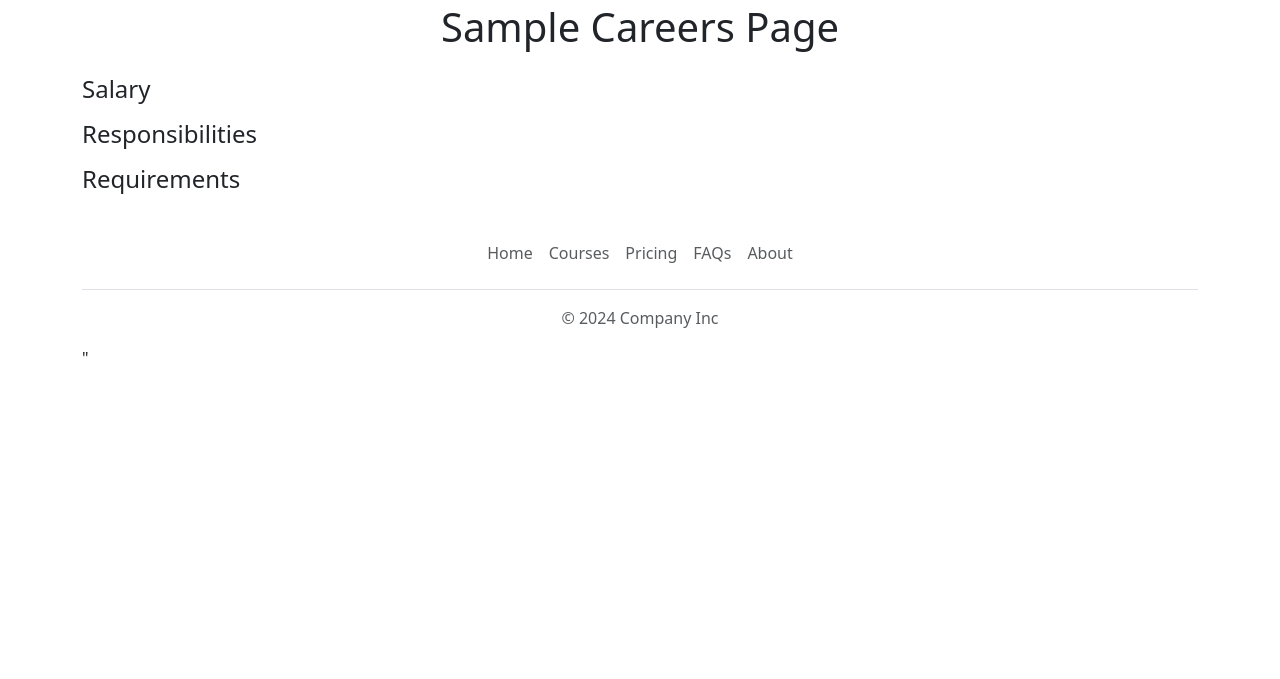
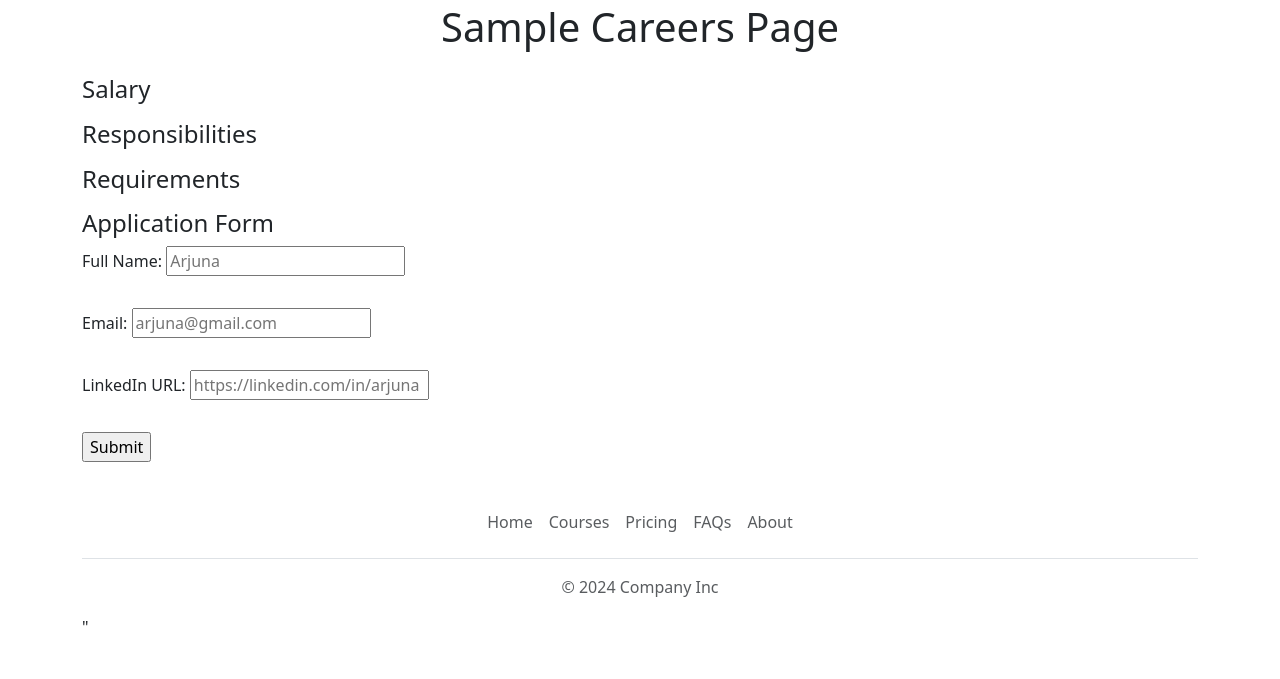
Before and after one commit to Tagore-7/web-application-using-python, a Flask app: template templates/jobpage.html in a window 1280 px wide. Shown: the part 383-1062 px from the top of the page. Before the commit the page ends 740 px from the top, so only its background shows below. Run offline with Flask 3, Linux system fonts and the light colour scheme; the template is opened without the code that fills it, so the values that code supplies are empty.

Commit message:
HTML Form creation for Applications

```diff
--- a/app.py
+++ b/app.py
@@ -1,5 +1,6 @@
-from flask import Flask, render_template, jsonify
+from flask import Flask, render_template, jsonify, request
 from database import load_jobs_from_db, load_job_from_db
+
 app = Flask(__name__)
 
 @app.route("/")
@@ -20,6 +21,12 @@ def show_job(id):
     return "Not Found", 404
   return render_template('jobpage.html', job = job)
 
+@app.route("/job/<id>/apply")
+def apply_job(id):
+  data = request.args
+  return jsonify(data)
+
+
 
 if __name__ == "__main__":
   app.run(host = '0.0.0.0', debug = True)
--- /dev/null
+++ b/templates/application_form.html
@@ -0,0 +1,22 @@
+<h4>
+  Application Form
+</h4>
+<form action='/job/{{job["id"]}}/apply'>
+  <div class="mb-2">
+  <label>Full Name: </label>
+  <input type = 'text' name = "full_name" placeholder="Arjuna" >
+
+    </div>
+  <br>
+  <div class="mb-2">
+  <label>Email:</label>
+  <input type='text' name='email' placeholder = 'arjuna@gmail.com' >
+    </div>
+   <br>
+  <div class="mb-2">
+  <label>LinkedIn URL:</label>
+  <input type='text' name='linkedin_url' placeholder = 'https://linkedin.com/in/arjuna' >
+    </div>
+  <br>
+  <input type="submit" >
+</form>
--- a/templates/jobpage.html
+++ b/templates/jobpage.html
@@ -43,6 +43,7 @@
         </li>
         {% endfor %}
       </ol>
+      {% include 'application_form.html' %}
     </div>
       {% include 'footer.html' %}
   </body>
```
